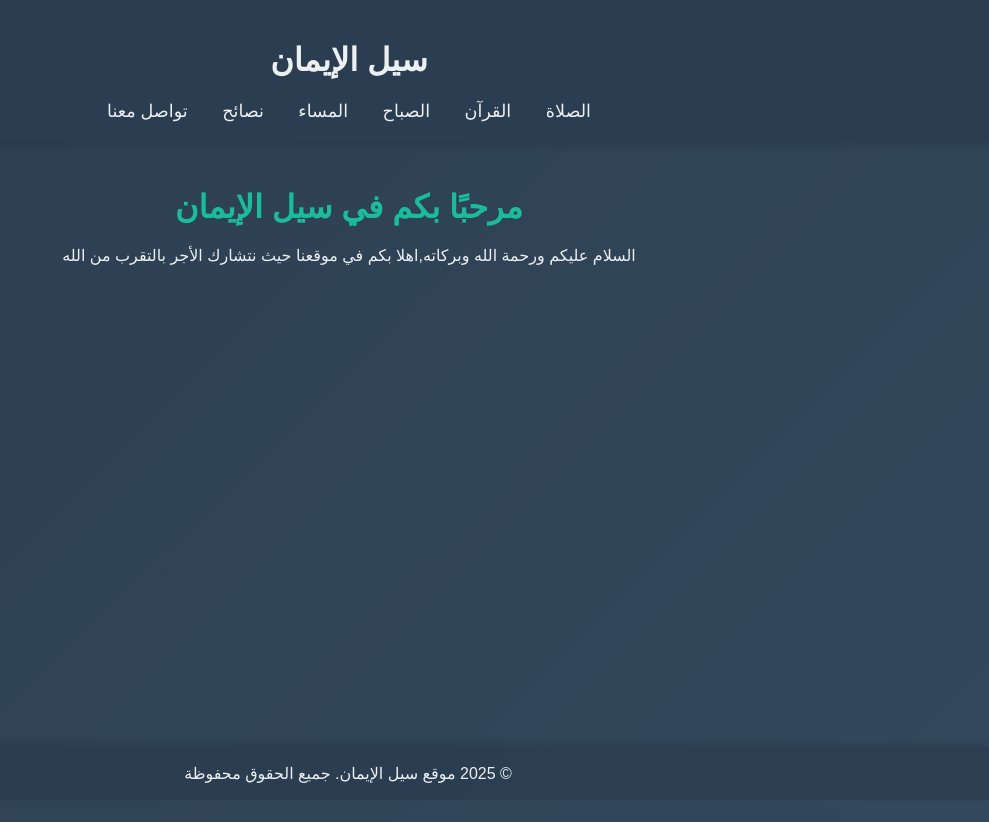
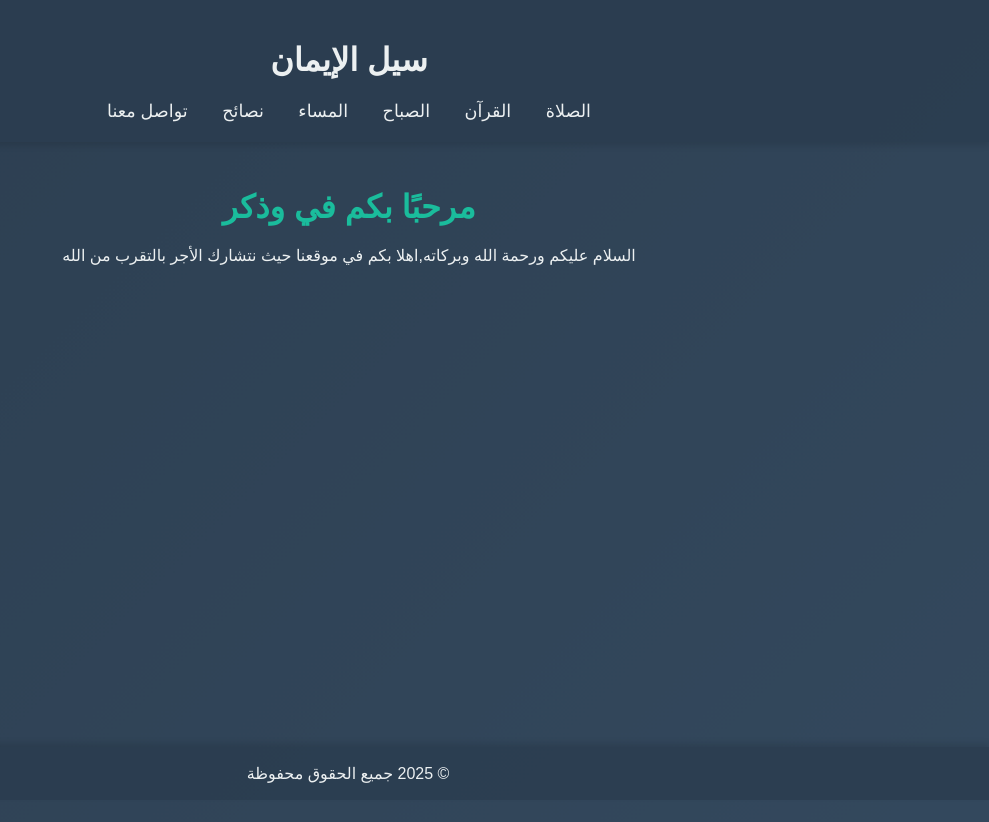
Before and after one commit to zeyad-220/Islamic, a plain HTML site: page index.html in a window 1280 px wide. Shown: the whole page, without its empty margins (291-1280 px from the left). Drawn offline with nearby package versions, Linux system fonts and the light colour scheme.

Commit message:
index.html

```diff
--- a/index.html
+++ b/index.html
@@ -3,7 +3,7 @@
 <head>
     <meta charset="UTF-8">
     <meta name="viewport" content="width=device-width, initial-scale=1.0">
-    <title>سيل الإيمان</title>
+    <title>وذكر</title>
     <script src="https://cdn.emailjs.com/dist/email.min.js"></script>
     <script type="text/javascript"
         src="https://cdn.jsdelivr.net/npm/@emailjs/browser@4/dist/email.min.js">
@@ -216,7 +216,7 @@
 
     <main>
         <section id="home" class="content active">
-            <h2 class="section-title">مرحبًا بكم في سيل الإيمان</h2>
+            <h2 class="section-title">مرحبًا بكم في وذكر</h2>
             <p>السلام عليكم ورحمة الله وبركاته,اهلا بكم في موقعنا حيث نتشارك الأجر بالتقرب من الله</p>
         </section>
 
@@ -355,7 +355,7 @@
 
 
     <footer>
-        <p>&copy; 2025 موقع سيل الإيمان. جميع الحقوق محفوظة</p>
+        <p>&copy; 2025  جميع الحقوق محفوظة</p>
     </footer>
 
     <script>
```
